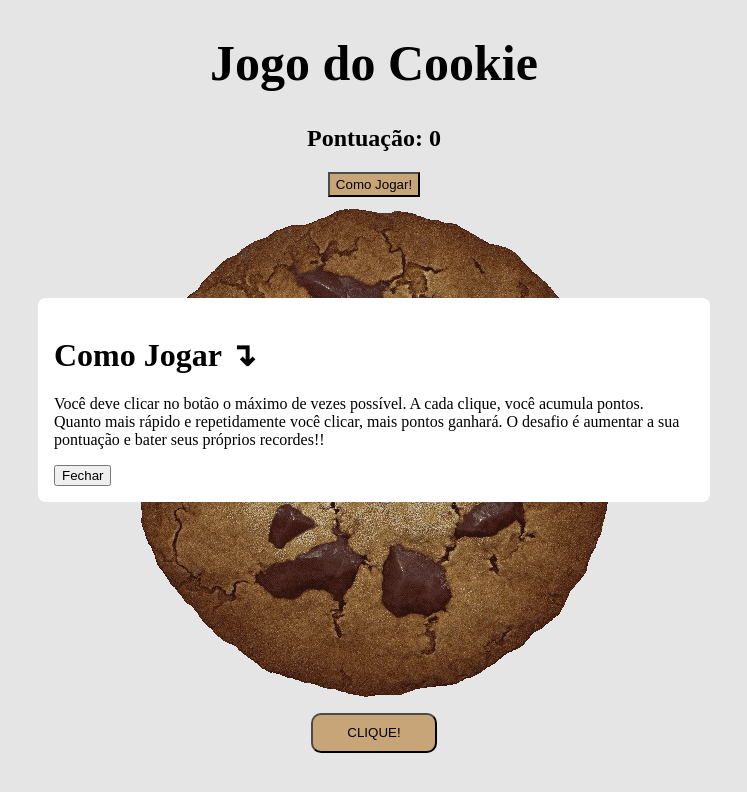
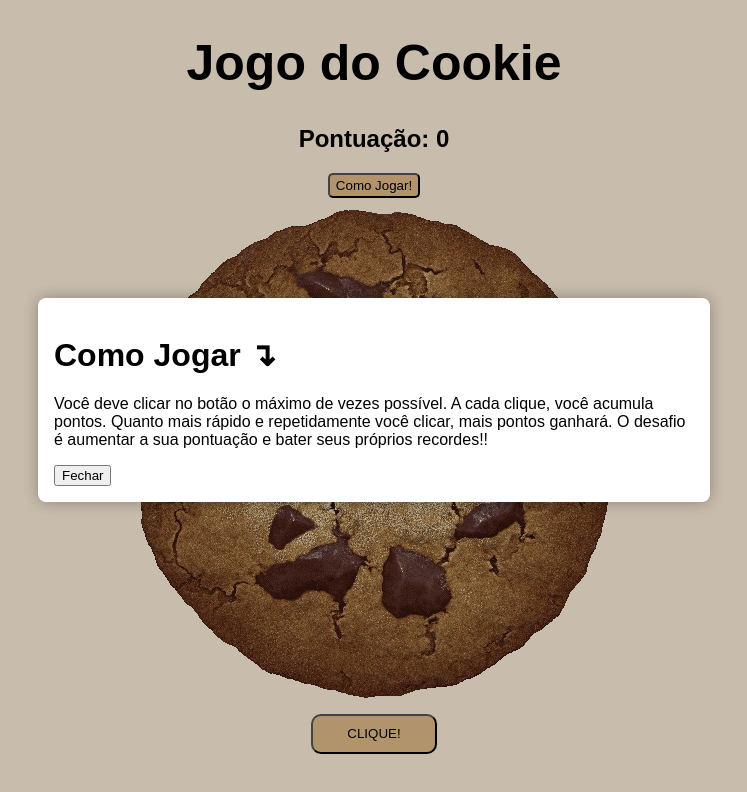
Before and after one commit to FabricioKolling/Jogo-do-Cookie, a plain HTML site: page Jogo do Cookie/index.html in a window 1280 px wide. Both pictures are taken after a click on the button "Como Jogar!". Shown: the whole page, without its empty margins (266-1013 px from the left). Drawn offline with Linux system fonts and the light colour scheme.

Commit message:
Update style.css

```diff
--- a/Jogo do Cookie/style.css
+++ b/Jogo do Cookie/style.css
@@ -1,13 +1,19 @@
+body{
+
+  background-color: antiquewhite;
+  font-family: Arial, Helvetica, sans-serif;
+}
+
 dialog::backdrop{
 
-    background-color: rgb(0, 0, 0 / 0.5);
+    background-color: rgb(0 0 0 / .2);
 }
 
 dialog{
 
     border: none;
     border-radius: .5rem;
-    box-shadow: 0 0 1rem rgb(0, 0, 0 / .3);
+    box-shadow: 0 0 1rem rgb(0 0 0 / .3);
     width: 50%;
 }
 
@@ -24,6 +30,7 @@ button:hover{
 .comoJogar{
 
     background-color: burlywood;
+    border-radius: 5px;
     height: 25px;
 }
 
```
